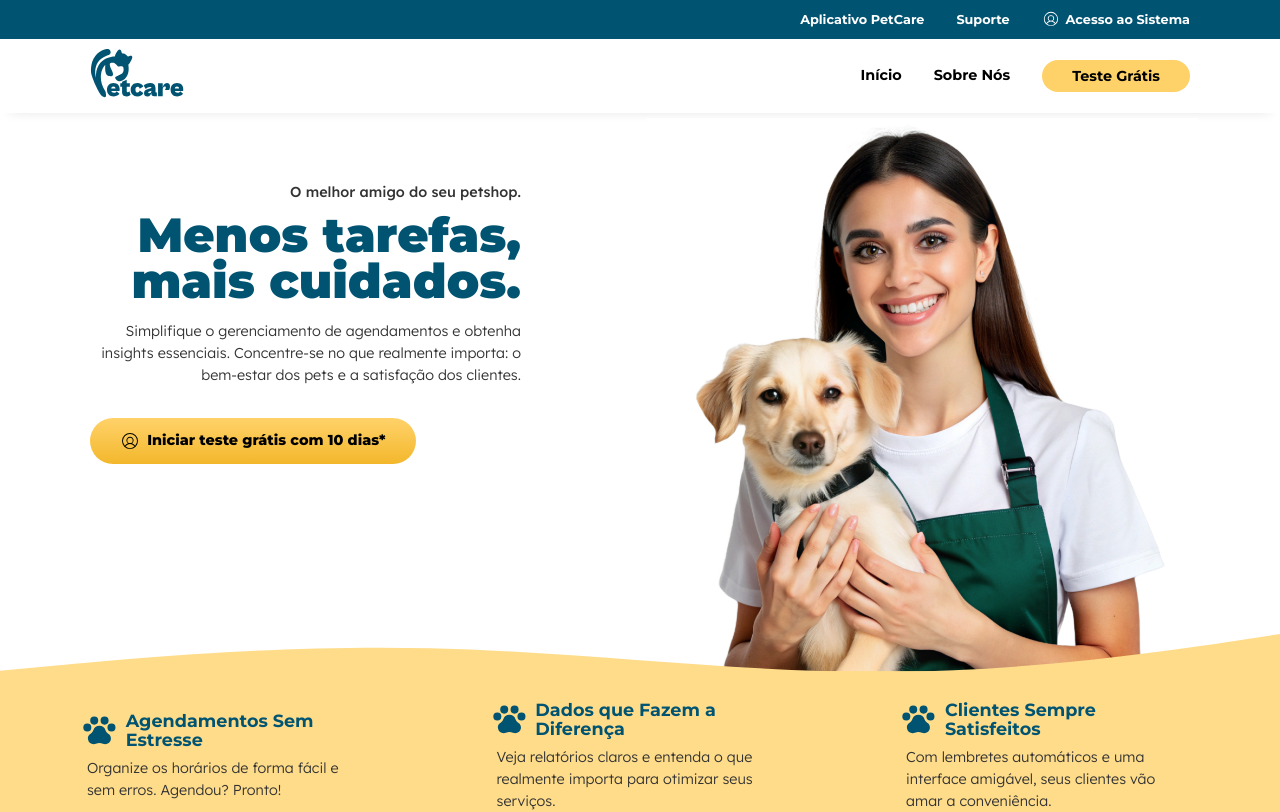
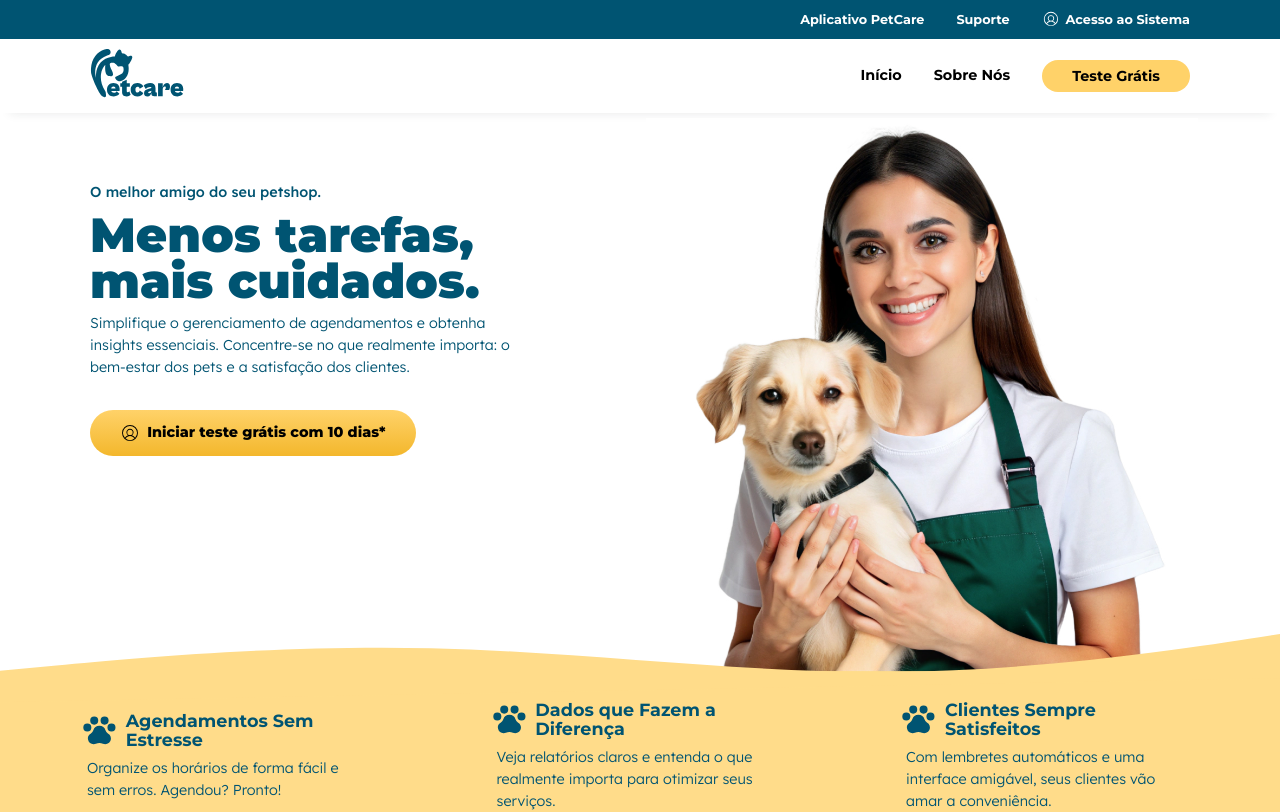
Before and after one commit to TeamPetCare/PetCare-frontend, a React (Vite) app in the folder aplicacao-petcare/: page / in a window 1280 px wide. Shown: the top 812 px of the page. Built offline with nearby package versions, Linux system fonts and the light colour scheme.

Commit message:
Ajustando css

```diff
--- a/aplicacao-petcare/src/App.jsx
+++ b/aplicacao-petcare/src/App.jsx
@@ -1,7 +1,7 @@
 import React, { useRef, useState } from "react";
 import { BrowserRouter as Router, useLocation } from "react-router-dom";
 
-import "bootstrap/dist/css/bootstrap.min.css";
+// import "bootstrap/dist/css/bootstrap.min.css";
 import {
   HeaderWithConditional,
   SideBarWithConditional,
--- a/aplicacao-petcare/src/index.css
+++ b/aplicacao-petcare/src/index.css
@@ -2,6 +2,8 @@ body {
   margin: 0;
 }
 
-p {
+p, h1, h2 {
   margin: 0;
+  color: inherit;
+  text-align: inherit;
 }
--- a/aplicacao-petcare/src/utils/global.css
+++ b/aplicacao-petcare/src/utils/global.css
@@ -7,6 +7,7 @@
 
 p {
   font-family: "Lexend";
+  color: inherit;
 }
 .custom-popup {
   background-color: white;
```
Also changed, not shown: 3 other files (tests, documents, lock files or other folders).
